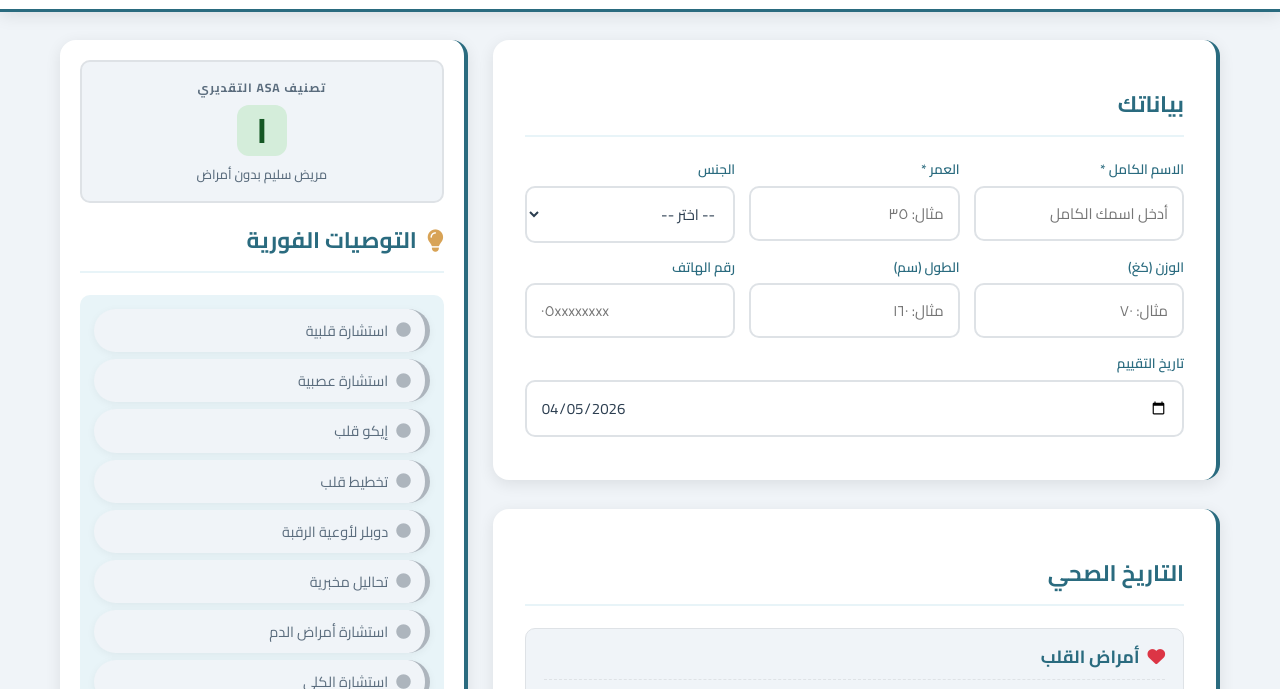
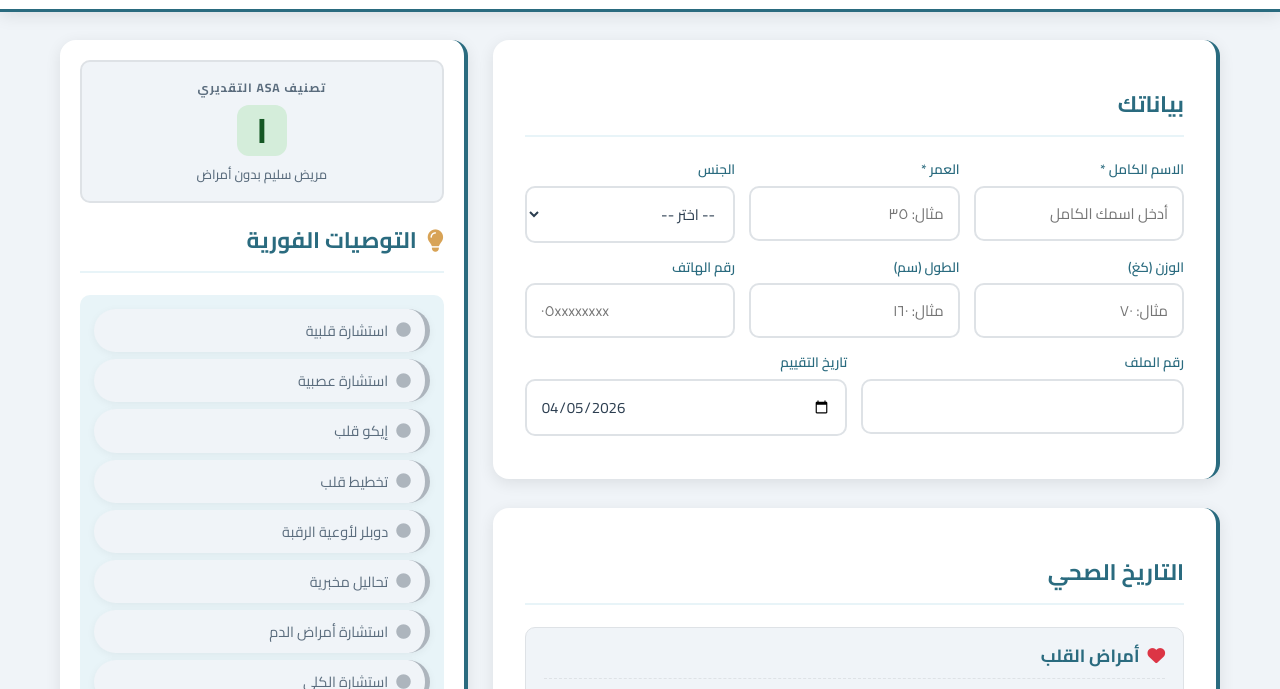
Before and after one commit to aibnouf/Assess, a website: page index.html in a window 1280 px wide. Shown: the part 90-779 px from the top of the page. Drawn offline with Linux system fonts and the light colour scheme.

Commit message:
Add file number and assessment date fields to form

```diff
--- a/index.html
+++ b/index.html
@@ -88,6 +88,16 @@
                                 <input type="tel" id="contact" data-i18n-placeholder="placeholder-contact">
                             </div>
                         </div>
+                        <div class="form-row">
+                            <div class="form-group">
+                                <label for="fileNumber" id="label-fileNumber">رقم الملف</label>
+                                <input type="text" id="fileNumber" data-i18n-placeholder="placeholder-fileNumber">
+                            </div>
+                            <div class="form-group">
+                                <label for="assessmentDate" id="label-assessmentDate">تاريخ التقييم</label>
+                                <input type="date" id="assessmentDate">
+                            </div>
+                        </div>
                         <!-- BMI Display (shown when weight + height entered) -->
                         <div id="bmiDisplay" class="bmi-display" style="display:none;">
                             <i class="fas fa-weight"></i>
@@ -95,12 +105,6 @@
                             <strong id="bmiValue"></strong>
                             <span class="bmi-badge" id="bmiCategory"></span>
                             <span class="bmi-note" id="bmiNote"></span>
-                        </div>
-                        <div class="form-row" style="margin-top:15px;">
-                            <div class="form-group">
-                                <label for="assessmentDate" id="label-assessmentDate">تاريخ التقييم</label>
-                                <input type="date" id="assessmentDate">
-                            </div>
                         </div>
                     </div>
 
```
